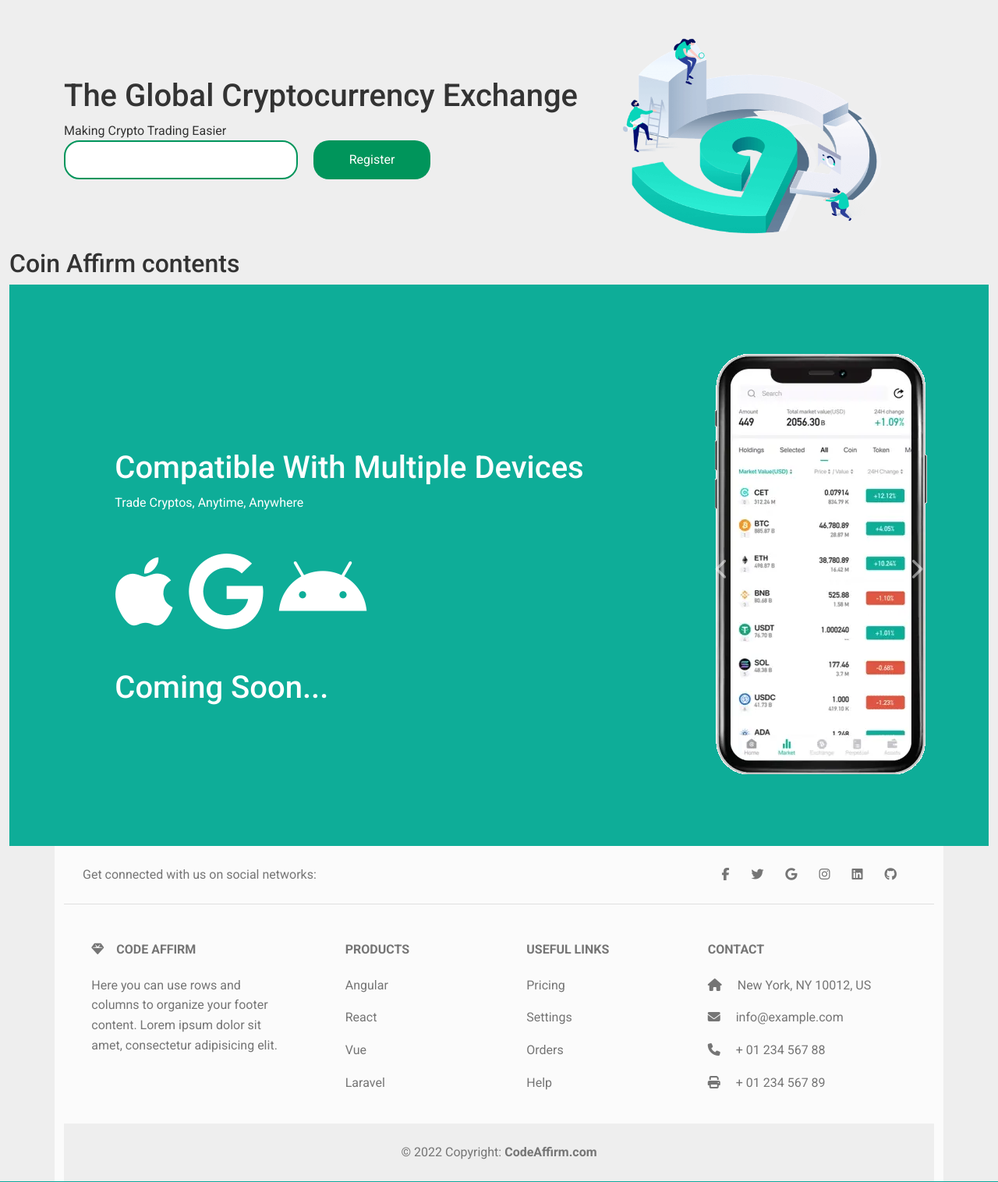
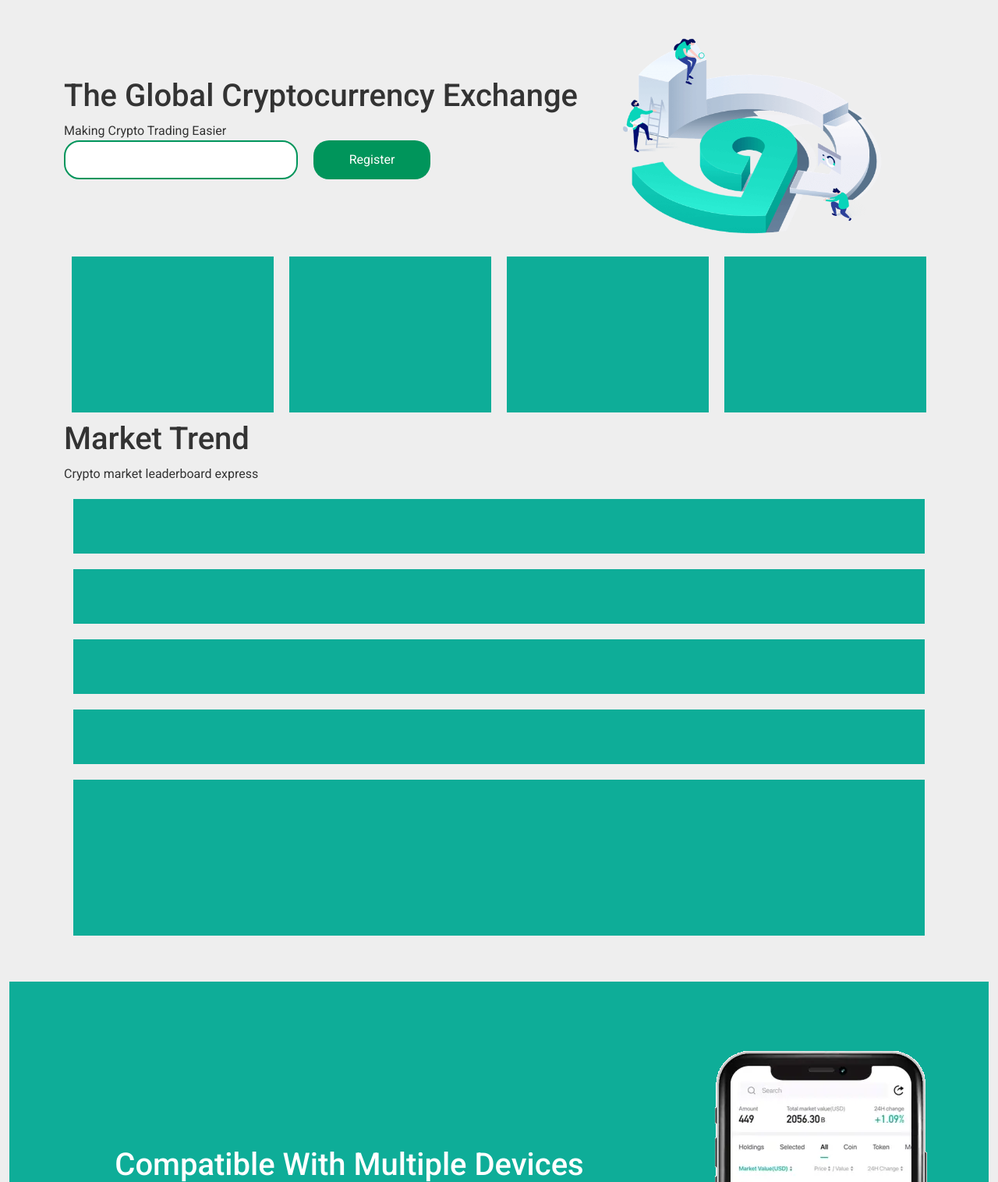
Before and after one commit to moonDev0/coin-affirm, a PHP site: page / in a window 1280 px wide. Shown: the part 76-1592 px from the top of the page at 78% size. Run offline with PHP 8.4, Linux system fonts and the light colour scheme; some libraries are stand-ins or nearby versions.

```diff
--- a/css/style.css
+++ b/css/style.css
@@ -240,3 +240,29 @@ li{
 } */
 
 /* app */
+
+/* coins Api */
+.coin-item{
+    width: 300px;
+    height: 200px;
+    background-color: #0ead98;
+    margin: 10px;
+}
+/* coins Api */
+
+/* market trends */
+.trends{
+    width: 100%;
+    height: 90vh;
+    background-color: #eee;
+}
+.trend-item{
+    width: 100%;
+    height: 70px;
+    background-color: #0ead98;
+    margin-top: 20px;
+}
+.trendings :last-child{
+    height: 200px !important;
+}
+/* market trends */
--- a/index.html
+++ b/index.html
@@ -117,10 +117,37 @@ rel="stylesheet"
                </div>
             </div>
         </section>
+        <section class="coinsapi container d-flex">
+            <!-- coins update api -->
+            <div class="coin-item"></div>
+            <div class="coin-item"></div>
+            <div class="coin-item"></div>
+            <div class="coin-item"></div>
+        </section>
         <section class="adds container">
             <!-- adds carousel -->
+
         </section>
-        <section class="main"><h2>Coin Affirm contents</h2></section>
+
+        <!-- coins market trens -->
+        <section class="trends container">
+            <div class="trend-title">
+                <h1>Market Trend</h1>
+                <span>Crypto market leaderboard express</span>
+
+                <!-- crypto trending price lists -->
+
+                <div class="trendings container d-flex flex-column">
+                  <div class="trend-item"></div>
+                  <div class="trend-item"></div>
+                  <div class="trend-item"></div>
+                  <div class="trend-item"></div>
+                  <div class="trend-item"></div>
+
+                </div>
+            </div>
+        </section>
+        <!-- <section class="main"><h2>Coin Affirm contents</h2></section> -->
         <section class="loyalty"></section>
         <section class="benefit"></section>
         <section class="app">
```
Also changed, not shown: img/cover-2.png (added), img/cover-3.png (added).
